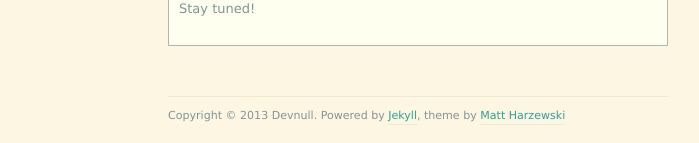
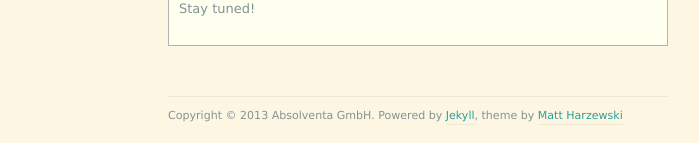
Before and after one commit to Absolventa/absolventa.github.io, a Jekyll site: the page built from index.html, in a window 1280 px wide. Shown: the part 2229-2372 px from the top of the page, without its empty margins (222-921 px from the left). Built offline with Jekyll 4.4.1, drawn with Linux system fonts in a browser that asks for light colours; nearby versions of some CDN libraries; the list of posts is cut into pages by our own code; comment, search, counter and statistics services are not loaded.

Commit message:
adjust copyright

```diff
--- a/_config.yml
+++ b/_config.yml
@@ -1,5 +1,5 @@
 name: Devnull
-url: http://absolventa.de
+url: http://devnull.absolventa.de
 description: The blog of the ABSOLVENTA Dev Team
 
 permalink: /:year/:month/:day/:title/
--- a/_layouts/default.html
+++ b/_layouts/default.html
@@ -57,7 +57,7 @@
 
 
   <footer id="footer">
-    <p class="copyright">Copyright &copy; {{ site.time | date: '%Y' }} {{ site.name }}. Powered by <a href="http://jekyllrb.com">Jekyll</a>, theme by <a href="http://www.webmaster-source.com">Matt Harzewski</a></p>
+    <p class="copyright">Copyright &copy; 2013 Absolventa GmbH. Powered by <a href="http://jekyllrb.com">Jekyll</a>, theme by <a href="http://www.webmaster-source.com">Matt Harzewski</a></p>
   </footer>
 
 
```
